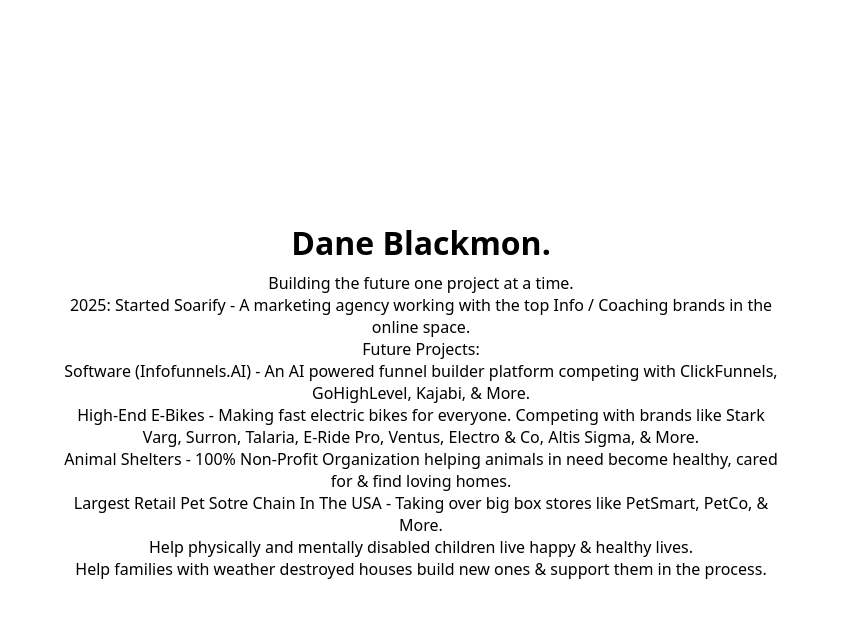
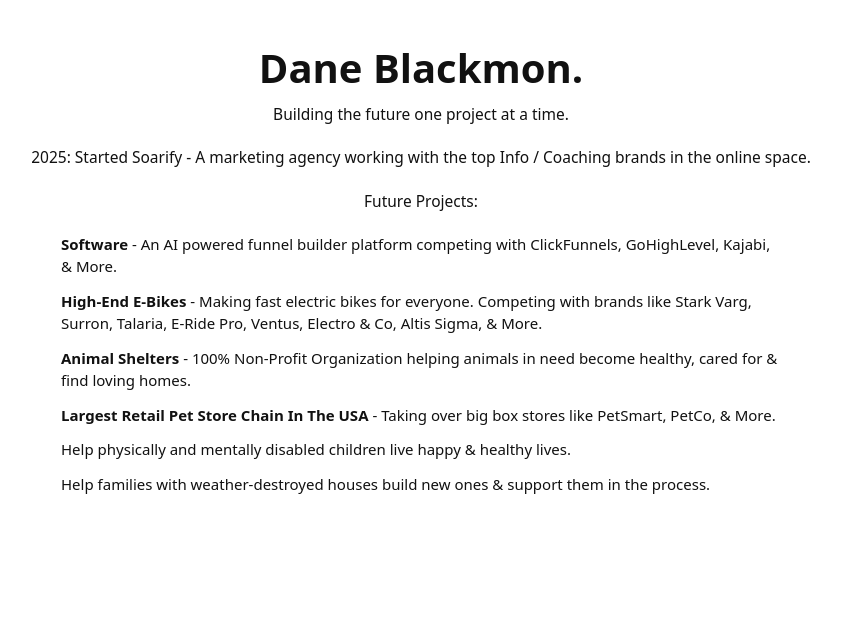
Before and after one commit to daneblackmon/github.io, a plain HTML site: page index.html in a window 1280 px wide. Shown: the whole page, without its empty margins (219-1060 px from the left). Drawn offline with Linux system fonts and the light colour scheme.

Commit message:
Update index.html

```diff
--- a/index.html
+++ b/index.html
@@ -4,21 +4,101 @@
   <meta charset="utf-8">
   <title>Dane Blackmon</title>
   <meta name="viewport" content="width=device-width,initial-scale=1">
+  <style>
+    /* simple, self-contained styles so you only paste this one file */
+    :root {
+      --max-width: 900px;
+      --content-width: 720px;
+      --gap-large: 20px;   /* controls double-line spacing for top content */
+      --gap-small: 12px;   /* spacing for items in the left block */
+    }
+    html,body{height:100%;margin:0;}
+    body{
+      font-family: system-ui, -apple-system, "Segoe UI", Roboto, Arial;
+      -webkit-font-smoothing:antialiased;
+      -moz-osx-font-smoothing:grayscale;
+      display:flex;
+      align-items:flex-start;
+      justify-content:center;
+      min-height:100vh;
+      background:#fff;
+      color:#111;
+    }
+
+    .wrap{
+      width:100%;
+      max-width:var(--max-width);
+      padding:5vh 20px;
+      box-sizing:border-box;
+      margin:0 auto;
+      text-align:center; /* top content centered */
+    }
+
+    h1{
+      font-size:40px;
+      margin:0 0 8px 0;
+      font-weight:700;
+    }
+
+    /* top paragraphs — each paragraph gets larger bottom spacing (double-line feel) */
+    .top p{
+      margin:0 0 var(--gap-large) 0;
+      line-height:1.5;
+      font-size:15.5px;
+    }
+
+    /* bottom block (left aligned) */
+    .left-block{
+      max-width:var(--content-width);
+      margin: calc(var(--gap-large)) auto 0; /* space above block */
+      text-align:left; /* THIS left aligns the bottom part */
+      font-size:15px;
+      line-height:1.5;
+    }
+
+    .left-block h3{
+      margin:0 0 10px 0;
+      font-size:16px;
+      font-weight:600;
+    }
+
+    .left-block p{
+      margin:0 0 var(--gap-small) 0; /* spacing between lines */
+    }
+
+    /* small screen tweaks */
+    @media (max-width:520px){
+      h1{font-size:28px;}
+      .left-block, .top p { font-size:14px; }
+      :root{ --content-width: 92%; }
+    }
+  </style>
 </head>
-<body style="font-family:system-ui,-apple-system,Segoe UI,Roboto,Arial;display:flex;align-items:center;justify-content:center;min-height:100vh;margin:0;">
-  <div style="text-align:center;max-width:720px;padding:24px;">
-    <h1 style="margin:0 0 8px;">Dane Blackmon.</h1>
-    <p style="margin:0;">Building the future one project at a time.<br>
+<body>
+  <div class="wrap">
+    <h1>Dane Blackmon.</h1>
 
-    2025: Started Soarify - A marketing agency working with the top Info / Coaching brands in the online space.<br>
+    <div class="top">
+      <p>Building the future one project at a time.</p>
 
-    Future Projects:<br>
-    Software (Infofunnels.AI) - An AI powered funnel builder platform competing with ClickFunnels, GoHighLevel, Kajabi, & More.<br>
-    High-End E-Bikes - Making fast electric bikes for everyone. Competing with brands like Stark Varg, Surron, Talaria, E-Ride Pro, Ventus, Electro & Co, Altis Sigma, & More.<br>
-    Animal Shelters - 100% Non-Profit Organization helping animals in need become healthy, cared for & find loving homes.<br>
-    Largest Retail Pet Sotre Chain In The USA - Taking over big box stores like PetSmart, PetCo, & More.<br>
-    Help physically and mentally disabled children live happy & healthy lives.<br>
-    Help families with weather destroyed houses build new ones & support them in the process.<br></p>
+      <p>2025: Started Soarify - A marketing agency working with the top Info / Coaching brands in the online space.</p>
+
+      <p>Future Projects:</p>
+    </div>
+
+    <div class="left-block">
+      <p><strong>Software</strong> - An AI powered funnel builder platform competing with ClickFunnels, GoHighLevel, Kajabi, &amp; More.</p>
+
+      <p><strong>High-End E-Bikes</strong> - Making fast electric bikes for everyone. Competing with brands like Stark Varg, Surron, Talaria, E-Ride Pro, Ventus, Electro &amp; Co, Altis Sigma, &amp; More.</p>
+
+      <p><strong>Animal Shelters</strong> - 100% Non-Profit Organization helping animals in need become healthy, cared for &amp; find loving homes.</p>
+
+      <p><strong>Largest Retail Pet Store Chain In The USA</strong> - Taking over big box stores like PetSmart, PetCo, &amp; More.</p>
+
+      <p>Help physically and mentally disabled children live happy &amp; healthy lives.</p>
+
+      <p>Help families with weather-destroyed houses build new ones &amp; support them in the process.</p>
+    </div>
   </div>
 </body>
 </html>
```
